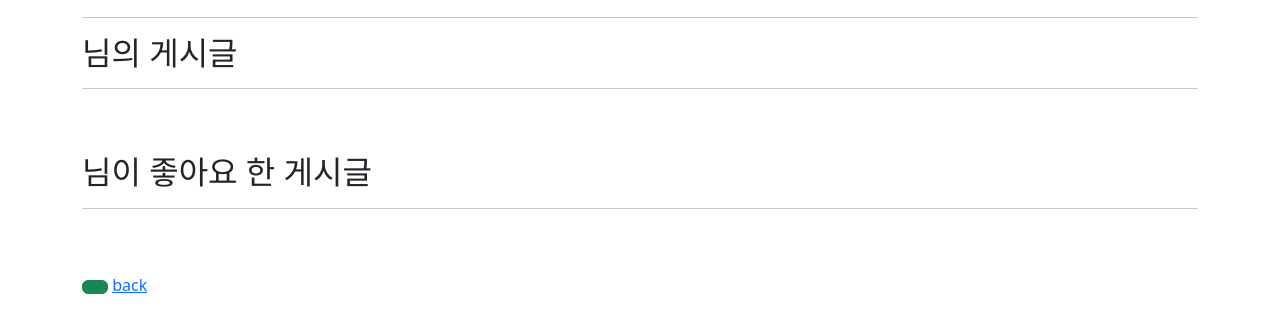
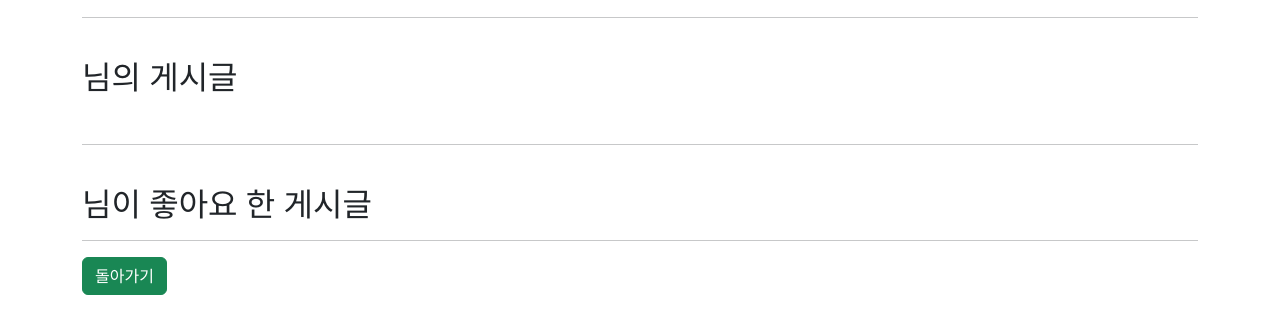
Before and after one commit to KimYoungSeok15/06_pjt_pair, a Django app: template accounts/templates/accounts/profile.html in a window 1280 px wide. Shown: the part 136-470 px from the top of the page. Run offline with Django 3.2, Linux system fonts and the light colour scheme; the template is opened without the code that fills it, so the values that code supplies are empty.

Commit message:
account done

```diff
--- a/accounts/templates/accounts/profile.html
+++ b/accounts/templates/accounts/profile.html
@@ -21,7 +21,7 @@
 </div>
 {% endif %}
 {% endif %}
-<hr>
+<hr><br>
 
 <h2> {{ person.username }}님의 게시글 </h2>
 {% for movie in person.movie_set.all %}
@@ -34,7 +34,7 @@
 </div>
 <div>{{ movies.title }} </div>
 {% endfor %}
-<hr><br><br>
+<br><hr><br>
 
 <h2> {{ person.username }}님이 좋아요 한 게시글 </h2>
 {% for movie in person.like_movie.all %}
@@ -47,9 +47,7 @@
 </div>
 <div>{{ movie.title }} </div>
 {% endfor %}
-<hr><br><br>
-<a href="{% url 'movies:index' %}" class="btn btn-success"></a>
-
-<a href="{% url 'movies:index' %}">back</a>
+<hr>
+<a href="{% url 'movies:index' %}" class="btn btn-success">돌아가기</a>
 
 {% endblock content %}
```
